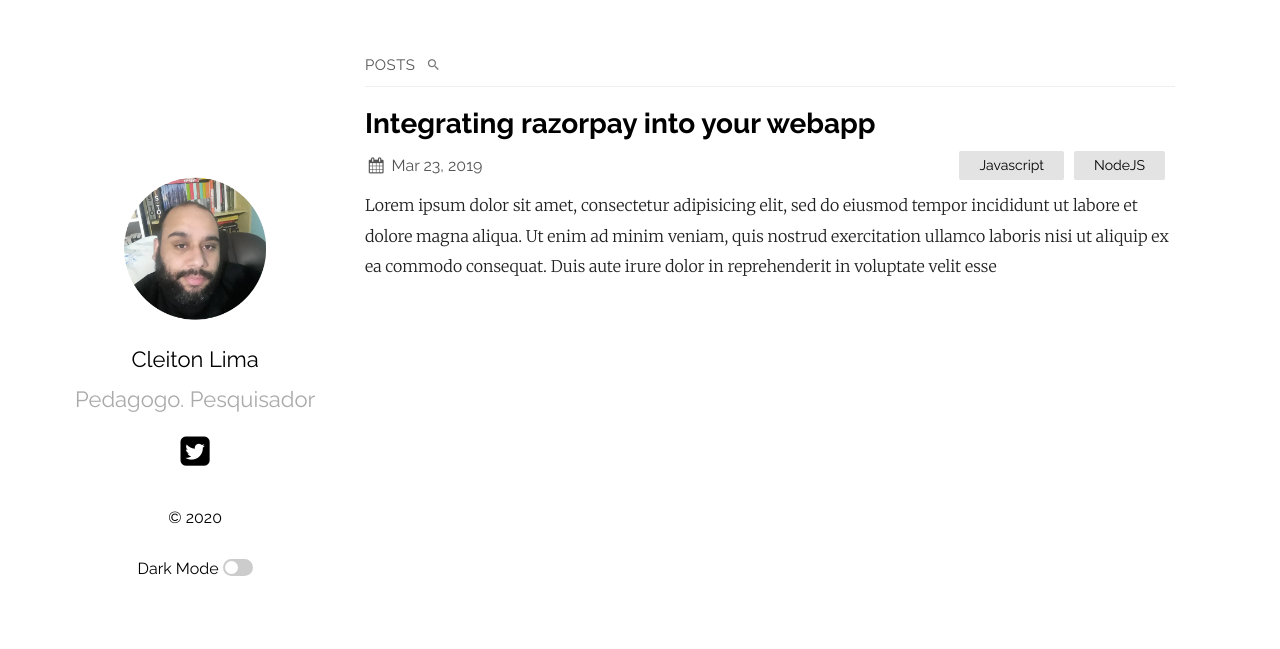
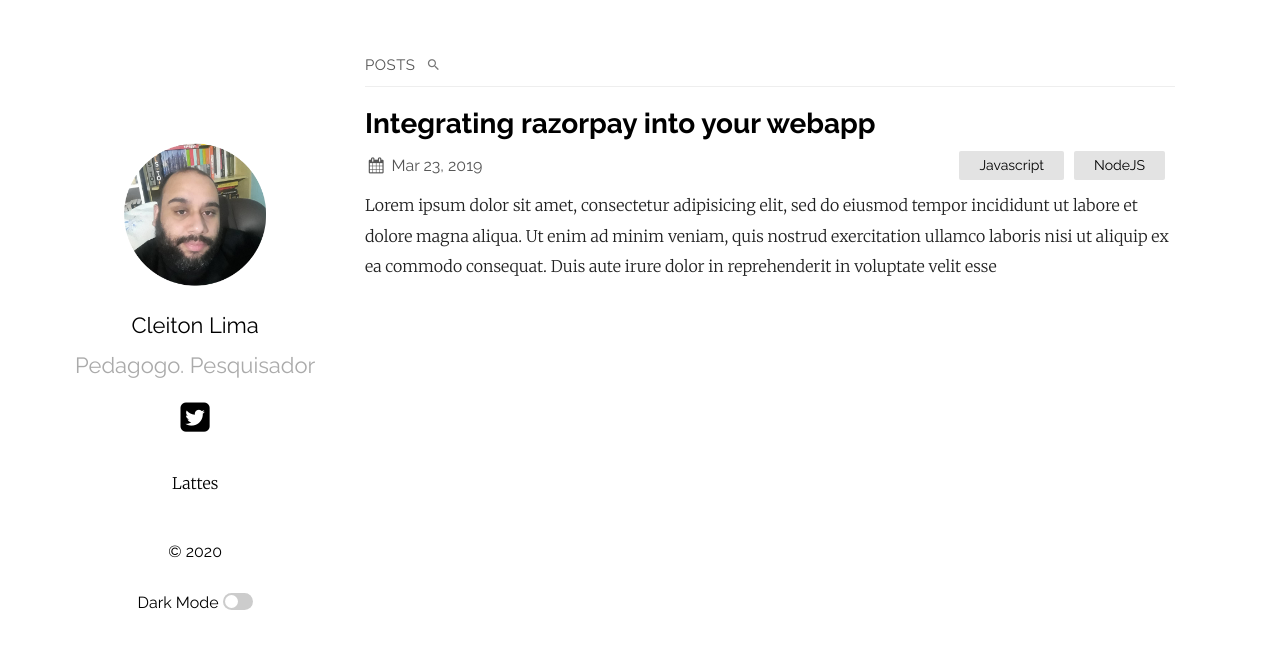
Before and after one commit to cleitonflima/cleitonlima.github.io, a Jekyll site: the page built from index.md, in a window 1280 px wide. Shown: the top 649 px of the page. Built offline with Jekyll 4.4.1, drawn with Linux system fonts in a browser that asks for light colours.

Commit message:
Update _config.yml

```diff
--- a/_config.yml
+++ b/_config.yml
@@ -16,7 +16,9 @@ plainwhite:
   sitemap: true # set to true to generate sitemap.xml content
   search: true # set to true to enable searchbar
   dark_mode: true # set to true to add dark mode toggle
-
+  navigation:
+    - title: Lattes
+      url: "http://buscatextual.cnpq.br/buscatextual/visualizacv.do?id=K8979708J7"
   # generate social links in footer
   social_links:
     twitter: cleitonflima
```
